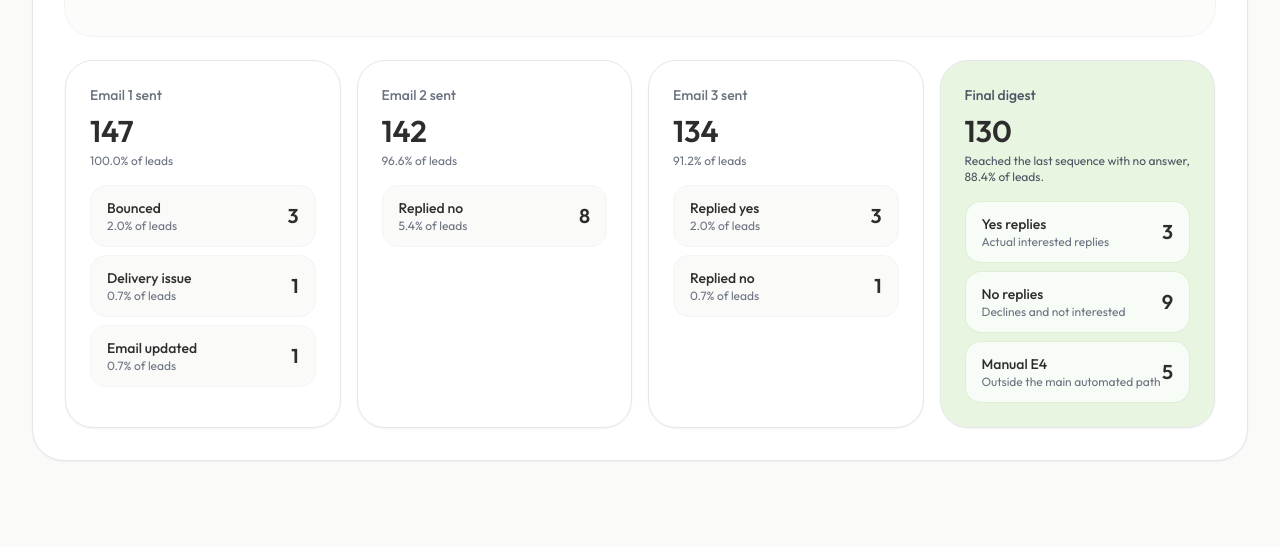
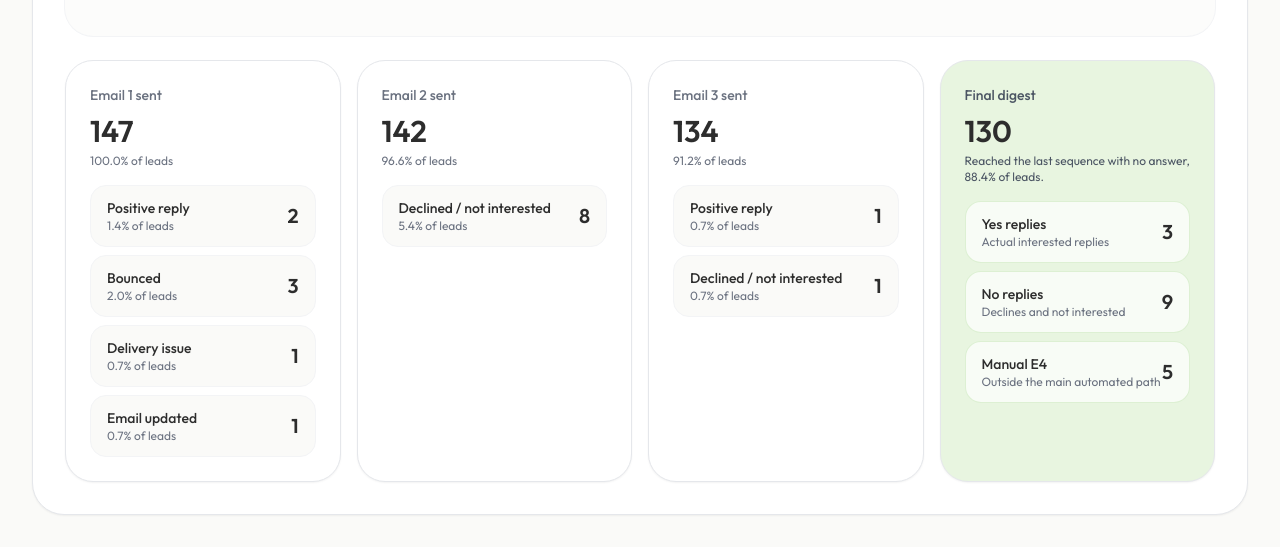
Before and after one commit to Pepe-CEO/pepe-open, a Next.js app: page /brandtrack in a window 1280 px wide. Shown: the part 1193-1740 px from the top of the page. Before the commit the page ends 1686 px from the top, so only its background shows below. Built offline with nearby package versions, Linux system fonts and the light colour scheme.

Commit message:
Fix BrandTrack reply stage attribution

```diff
--- a/app/brandtrack/page.tsx
+++ b/app/brandtrack/page.tsx
@@ -38,14 +38,15 @@ const TRACKS: Record<'all' | 'coffee' | 'gym', TrackData> = {
     e4: 5,
     tech: 5,
     drop1: [
+      { label: 'Positive reply', count: 2, color: '#6DBE45' },
       { label: 'Bounced', count: 3, color: '#F59E0B' },
       { label: 'Delivery issue', count: 1, color: '#F59E0B' },
       { label: 'Email updated', count: 1, color: '#F59E0B' },
     ],
-    drop2: [{ label: 'Replied no', count: 8, color: '#F87171' }],
+    drop2: [{ label: 'Declined / not interested', count: 8, color: '#F87171' }],
     drop3: [
-      { label: 'Replied yes', count: 3, color: '#6DBE45' },
-      { label: 'Replied no', count: 1, color: '#F87171' },
+      { label: 'Positive reply', count: 1, color: '#6DBE45' },
+      { label: 'Declined / not interested', count: 1, color: '#F87171' },
     ],
   },
   coffee: {
@@ -59,9 +60,12 @@ const TRACKS: Record<'all' | 'coffee' | 'gym', TrackData> = {
     tail: 58,
     e4: 1,
     tech: 1,
-    drop1: [{ label: 'Bounced', count: 1, color: '#F59E0B' }],
-    drop2: [{ label: 'Replied no', count: 5, color: '#F87171' }],
-    drop3: [{ label: 'Replied yes', count: 2, color: '#6DBE45' }],
+    drop1: [
+      { label: 'Positive reply', count: 1, color: '#6DBE45' },
+      { label: 'Bounced', count: 1, color: '#F59E0B' },
+    ],
+    drop2: [{ label: 'Declined / not interested', count: 5, color: '#F87171' }],
+    drop3: [{ label: 'Positive reply', count: 1, color: '#6DBE45' }],
   },
   gym: {
     label: 'Gym',
@@ -75,15 +79,13 @@ const TRACKS: Record<'all' | 'coffee' | 'gym', TrackData> = {
     e4: 4,
     tech: 4,
     drop1: [
+      { label: 'Positive reply', count: 1, color: '#6DBE45' },
       { label: 'Bounced', count: 2, color: '#F59E0B' },
       { label: 'Delivery issue', count: 1, color: '#F59E0B' },
       { label: 'Email updated', count: 1, color: '#F59E0B' },
     ],
-    drop2: [{ label: 'Replied no', count: 3, color: '#F87171' }],
-    drop3: [
-      { label: 'Replied yes', count: 1, color: '#6DBE45' },
-      { label: 'Replied no', count: 1, color: '#F87171' },
-    ],
+    drop2: [{ label: 'Declined / not interested', count: 3, color: '#F87171' }],
+    drop3: [{ label: 'Declined / not interested', count: 1, color: '#F87171' }],
   },
 }
 
```
